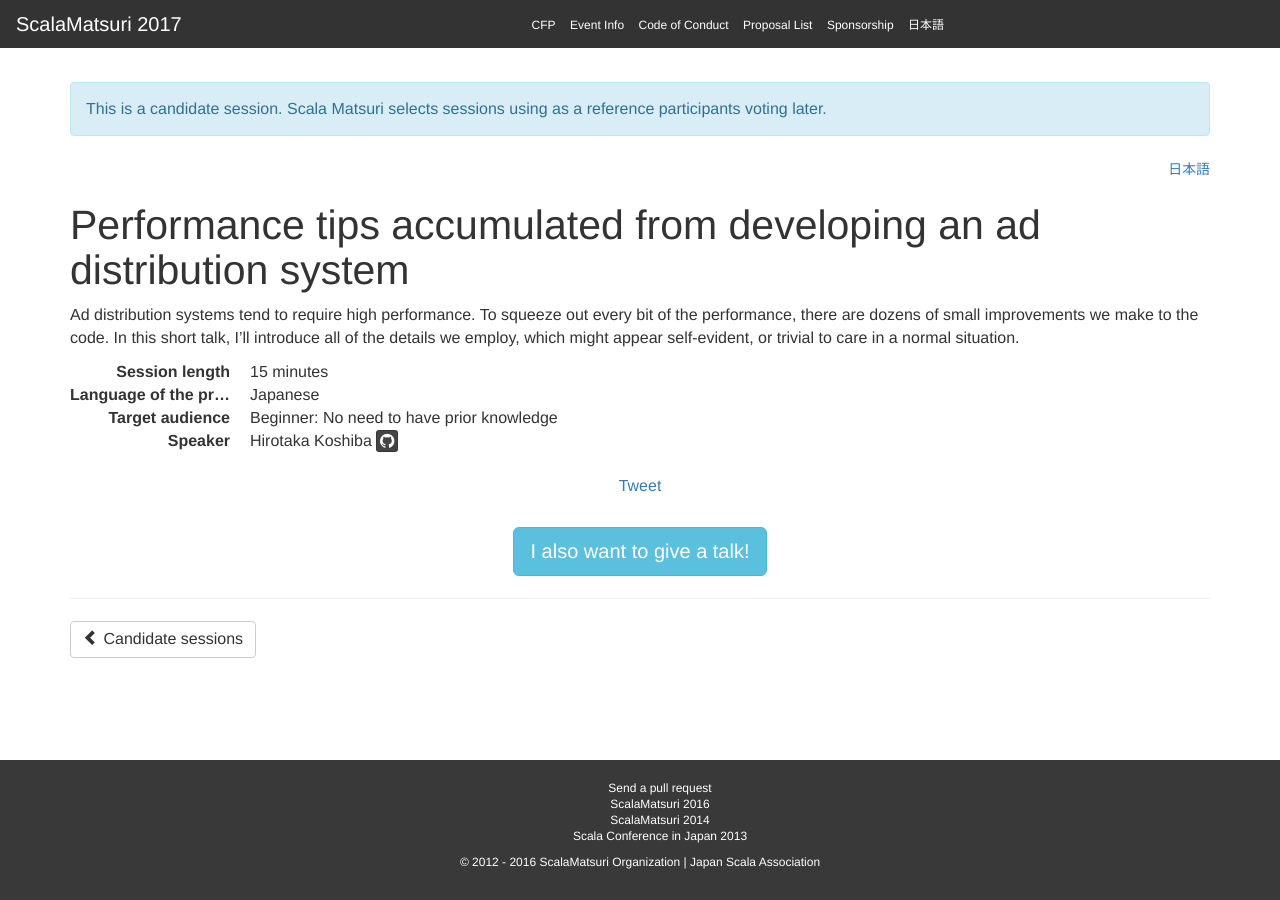
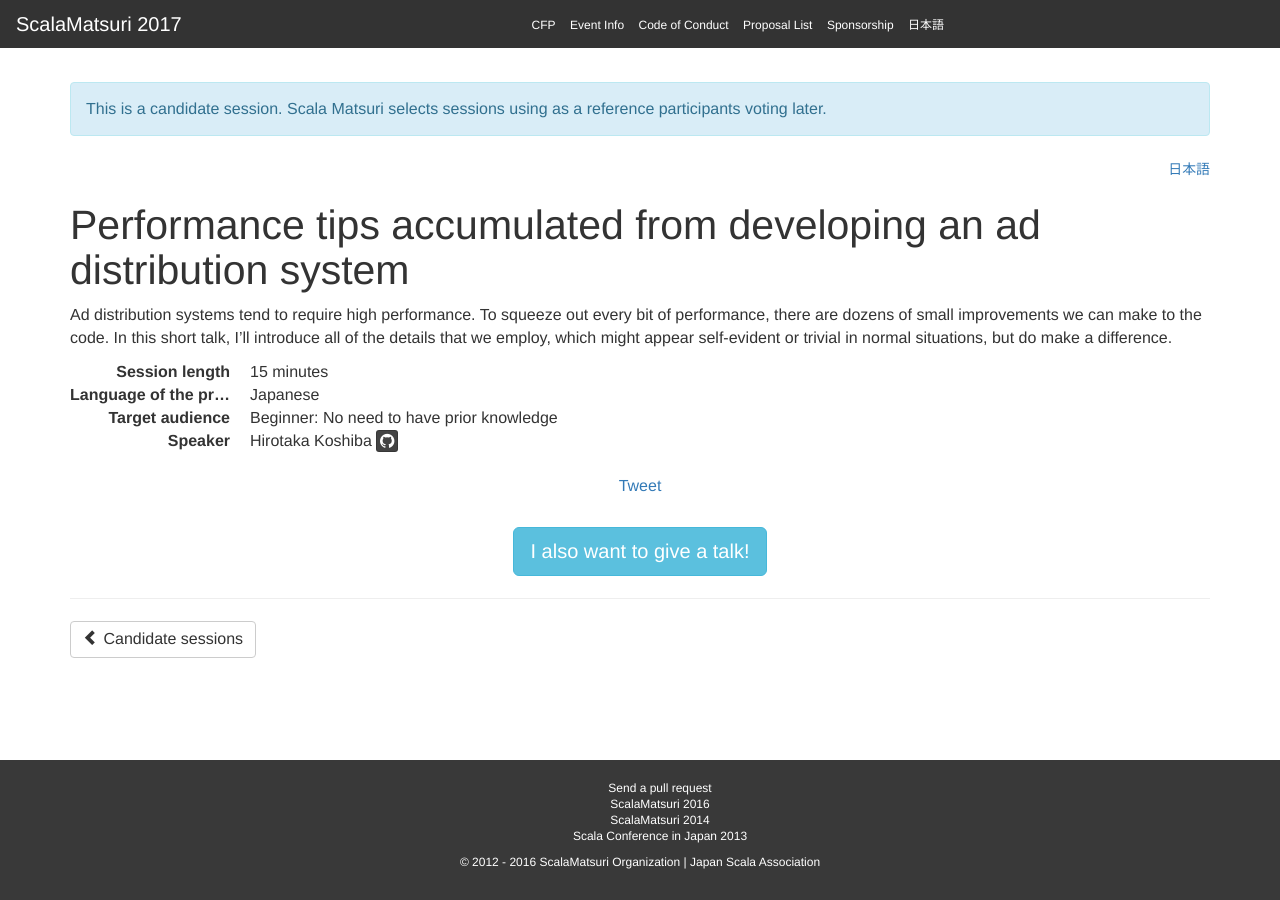
Before and after one commit to scalajp/2017.scalamatsuri.org, a Jekyll site: the page built from _candidates_en/HirotakaKoshiba_1.md, in a window 1280 px wide. Built offline with Jekyll 4.4.1, drawn with Linux system fonts in a browser that asks for light colours; nearby versions of some CDN libraries; comment, search, counter and statistics services are not loaded.

Commit message:
Update HirotakaKoshiba_1.md

```diff
--- a/_candidates_en/HirotakaKoshiba_1.md
+++ b/_candidates_en/HirotakaKoshiba_1.md
@@ -9,5 +9,5 @@ tags:
   - Best Practices
 ---
 Ad distribution systems tend to require high performance.
-To squeeze out every bit of the performance, there are dozens of small improvements we make to the code.
-In this short talk, I'll introduce all of the details we employ, which might appear self-evident, or trivial to care in a normal situation.
+To squeeze out every bit of performance, there are dozens of small improvements we can make to the code.
+In this short talk, I'll introduce all of the details that we employ, which might appear self-evident or trivial in normal situations, but do make a difference.
```
